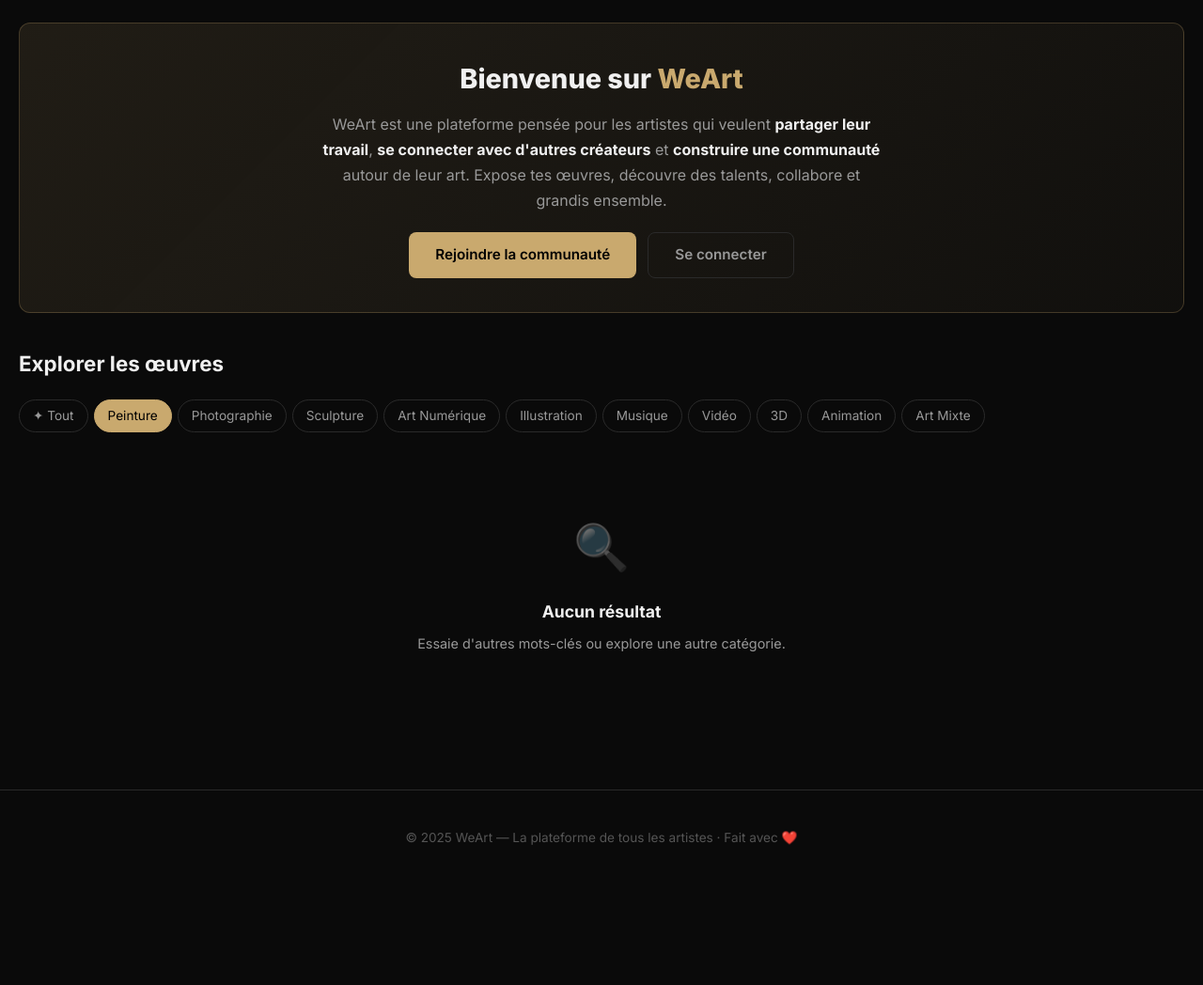
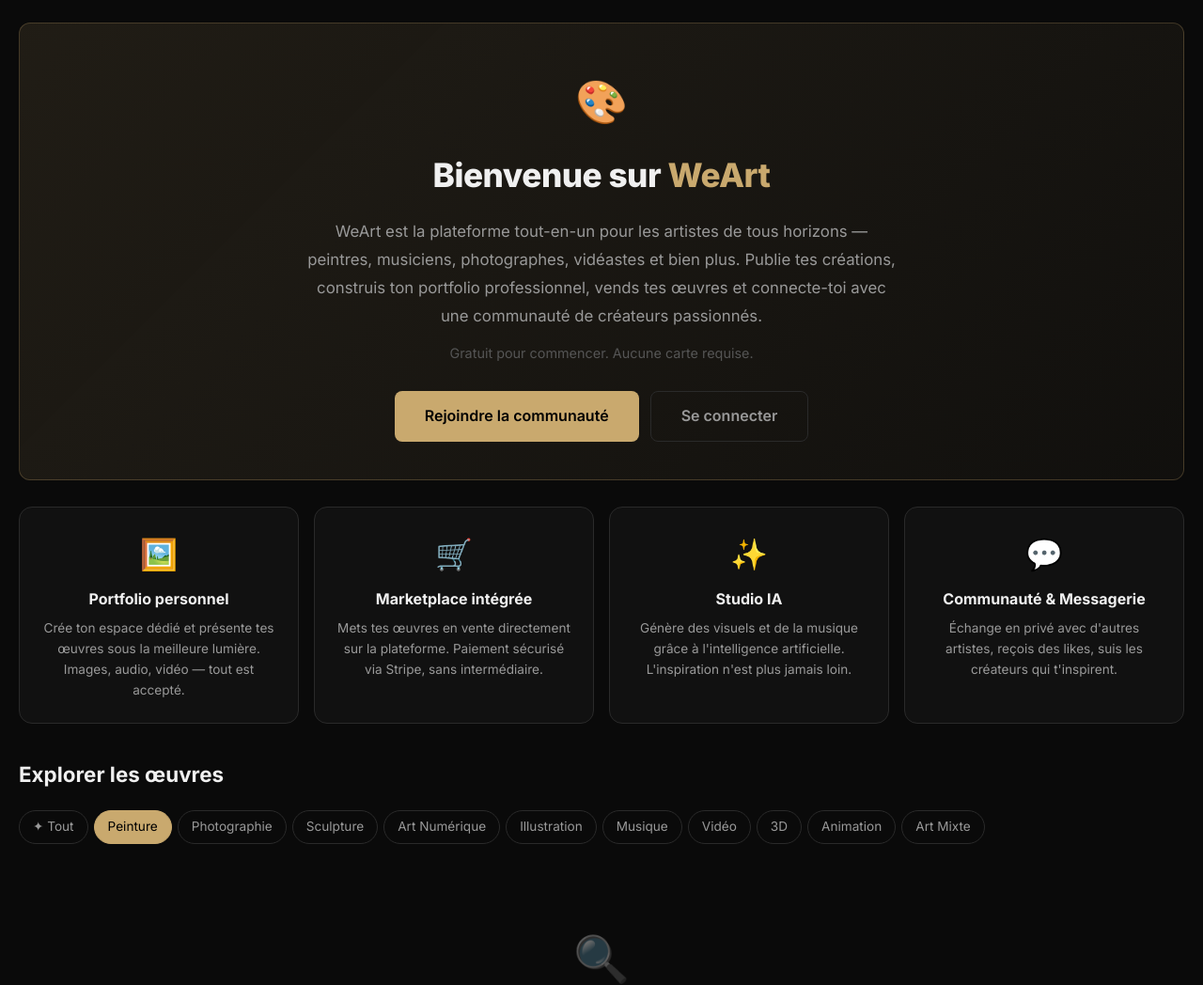
Before and after one commit to Thibautmdp/WeArt, a Flask app: page /explore?type=painting in a window 1280 px wide. Shown: the part 86-1134 px from the top of the page at 94% size. Before the commit the page ends 985 px from the top, so only its background shows below. Run offline with Flask 3, Linux system fonts and the light colour scheme; data that the repository does not hold is empty.

Commit message:
message acceuuil

```diff
--- a/templates/gallery/explore.html
+++ b/templates/gallery/explore.html
@@ -8,19 +8,61 @@
 <div class="page">
 
   {% if not current_user.is_authenticated and not search_query %}
-  <div style="background:linear-gradient(135deg,rgba(201,169,110,.12),rgba(201,169,110,.04));border:1px solid rgba(201,169,110,.25);border-radius:var(--radius);padding:36px 40px;margin-bottom:36px;text-align:center;">
-    <h2 style="font-size:1.8rem;font-weight:800;margin-bottom:12px;">Bienvenue sur <span style="color:var(--accent);">WeArt</span></h2>
-    <p style="color:var(--text2);font-size:1rem;max-width:600px;margin:0 auto 20px;line-height:1.7;">
-      WeArt est une plateforme pensée pour les artistes qui veulent <strong style="color:var(--text);">partager leur travail</strong>,
-      <strong style="color:var(--text);">se connecter avec d'autres créateurs</strong> et
-      <strong style="color:var(--text);">construire une communauté</strong> autour de leur art.
-      Expose tes œuvres, découvre des talents, collabore et grandis ensemble.
+
+  <!-- Hero -->
+  <div style="background:linear-gradient(135deg,rgba(201,169,110,.12),rgba(201,169,110,.04));border:1px solid rgba(201,169,110,.25);border-radius:var(--radius);padding:48px 40px 40px;margin-bottom:28px;text-align:center;">
+    <div style="font-size:2.8rem;margin-bottom:14px;">🎨</div>
+    <h2 style="font-size:2.2rem;font-weight:900;margin-bottom:16px;letter-spacing:-.5px;">Bienvenue sur <span style="color:var(--accent);">WeArt</span></h2>
+    <p style="color:var(--text2);font-size:1.05rem;max-width:640px;margin:0 auto 12px;line-height:1.8;">
+      WeArt est la plateforme tout-en-un pour les artistes de tous horizons — peintres, musiciens, photographes, vidéastes et bien plus.
+      Publie tes créations, construis ton portfolio professionnel, vends tes œuvres et connecte-toi avec une communauté de créateurs passionnés.
+    </p>
+    <p style="color:var(--text3);font-size:.9rem;max-width:520px;margin:0 auto 28px;line-height:1.7;">
+      Gratuit pour commencer. Aucune carte requise.
     </p>
     <div style="display:flex;gap:12px;justify-content:center;flex-wrap:wrap;">
-      <a href="{{ url_for('register') }}" class="btn btn-primary" style="padding:11px 28px;font-size:.95rem;">Rejoindre la communauté</a>
-      <a href="{{ url_for('login') }}" class="btn btn-ghost" style="padding:11px 28px;font-size:.95rem;">Se connecter</a>
+      <a href="{{ url_for('register') }}" class="btn btn-primary" style="padding:13px 32px;font-size:1rem;">Rejoindre la communauté</a>
+      <a href="{{ url_for('login') }}" class="btn btn-ghost" style="padding:13px 32px;font-size:1rem;">Se connecter</a>
     </div>
   </div>
+
+  <!-- Fonctionnalités -->
+  <div style="display:grid;grid-template-columns:repeat(auto-fit,minmax(220px,1fr));gap:16px;margin-bottom:36px;">
+
+    <div style="background:var(--bg2);border:1px solid var(--border);border-radius:14px;padding:24px 20px;text-align:center;">
+      <div style="font-size:2rem;margin-bottom:10px;">🖼️</div>
+      <h3 style="font-size:1rem;font-weight:700;margin-bottom:8px;">Portfolio personnel</h3>
+      <p style="font-size:.85rem;color:var(--text2);line-height:1.6;">
+        Crée ton espace dédié et présente tes œuvres sous la meilleure lumière. Images, audio, vidéo — tout est accepté.
+      </p>
+    </div>
+
+    <div style="background:var(--bg2);border:1px solid var(--border);border-radius:14px;padding:24px 20px;text-align:center;">
+      <div style="font-size:2rem;margin-bottom:10px;">🛒</div>
+      <h3 style="font-size:1rem;font-weight:700;margin-bottom:8px;">Marketplace intégrée</h3>
+      <p style="font-size:.85rem;color:var(--text2);line-height:1.6;">
+        Mets tes œuvres en vente directement sur la plateforme. Paiement sécurisé via Stripe, sans intermédiaire.
+      </p>
+    </div>
+
+    <div style="background:var(--bg2);border:1px solid var(--border);border-radius:14px;padding:24px 20px;text-align:center;">
+      <div style="font-size:2rem;margin-bottom:10px;">✨</div>
+      <h3 style="font-size:1rem;font-weight:700;margin-bottom:8px;">Studio IA</h3>
+      <p style="font-size:.85rem;color:var(--text2);line-height:1.6;">
+        Génère des visuels et de la musique grâce à l'intelligence artificielle. L'inspiration n'est plus jamais loin.
+      </p>
+    </div>
+
+    <div style="background:var(--bg2);border:1px solid var(--border);border-radius:14px;padding:24px 20px;text-align:center;">
+      <div style="font-size:2rem;margin-bottom:10px;">💬</div>
+      <h3 style="font-size:1rem;font-weight:700;margin-bottom:8px;">Communauté & Messagerie</h3>
+      <p style="font-size:.85rem;color:var(--text2);line-height:1.6;">
+        Échange en privé avec d'autres artistes, reçois des likes, suis les créateurs qui t'inspirent.
+      </p>
+    </div>
+
+  </div>
+
   {% endif %}
 
   <h1 class="section-title">
```
